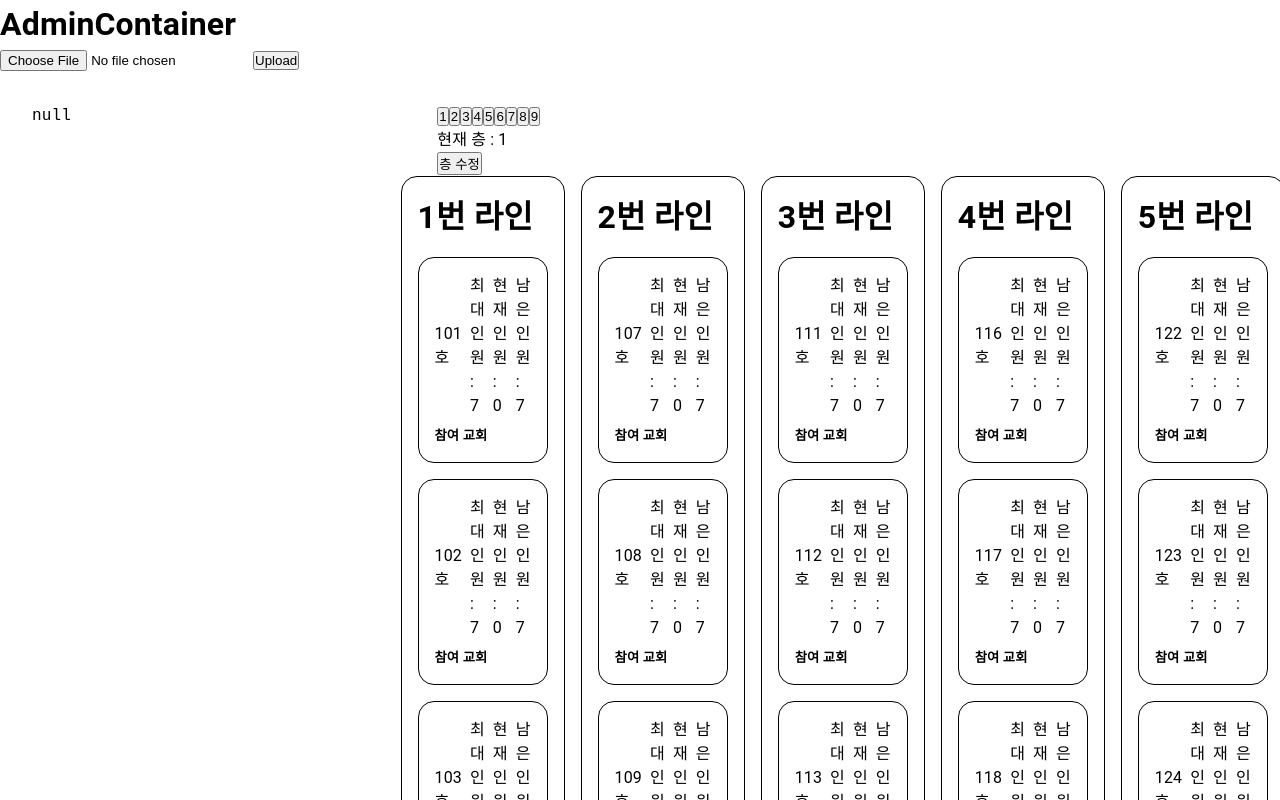
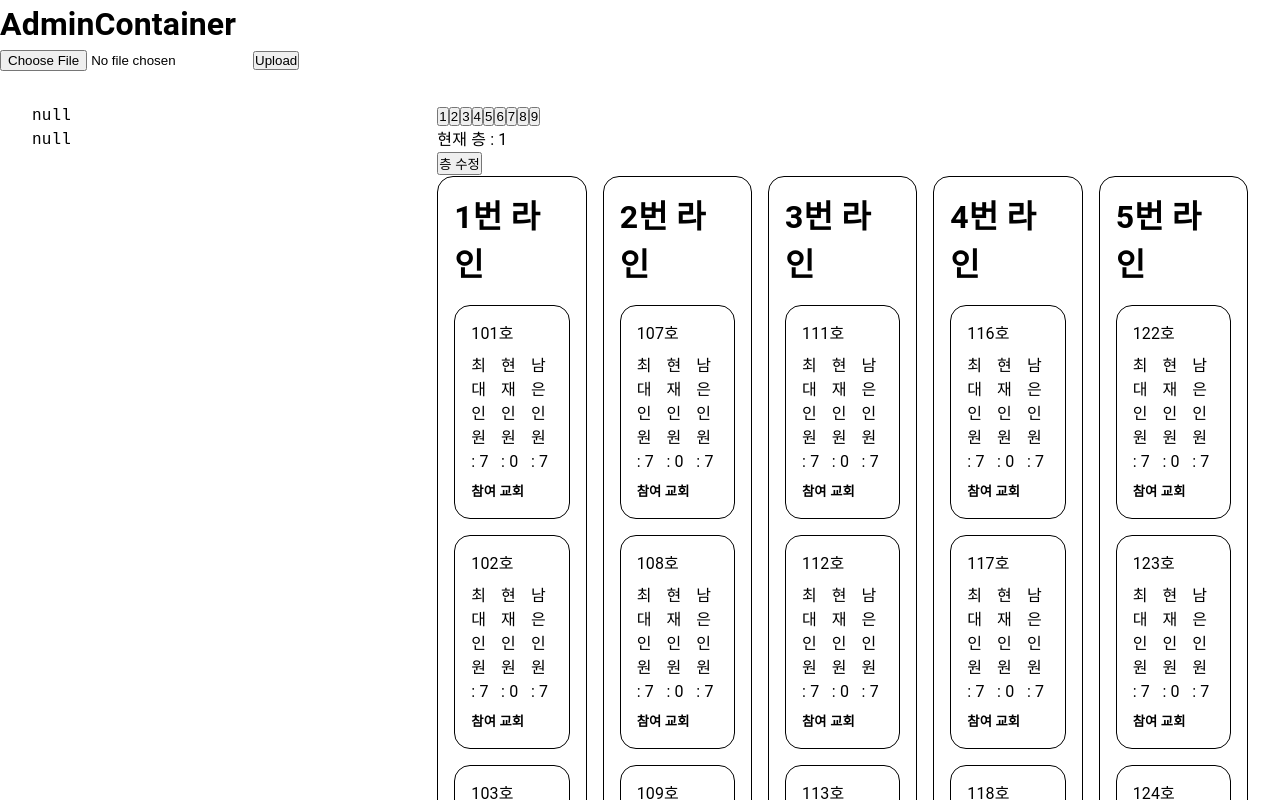
Before and after one commit to LDK1009/V-DAS, a Next.js app in the folder project/: page /admin in a window 1280 px wide. Shown: the top 800 px of the page. Built offline with nearby package versions, Linux system fonts and the light colour scheme; what @mui/material-nextjs would draw is missing.

Commit message:
✨ Feat : 교회 데이터 상태 정의

```diff
--- a/project/src/components/pages/admin/container/InputSection.tsx
+++ b/project/src/components/pages/admin/container/InputSection.tsx
@@ -1,25 +1,8 @@
 import { useExcelStore } from "@/store/excel/excelStore";
-import { ChurchObject, FormattedExcelData } from "@/types/excel";
-import { formatExcelData } from "@/utils/excel/format";
-import { readExcelFile } from "@/utils/excel/read";
-import React, { useEffect } from "react";
+import React from "react";
 
 const InputSection = () => {
-  const { excelFile, setExcelFile, initExcelFile } = useExcelStore();
-
-  useEffect(() => {
-    console.log(excelFile);
-
-    // 파일 형식 변환
-    if (excelFile) {
-      readExcelFile(excelFile).then((data: ChurchObject[]) => {
-        const formattedData: FormattedExcelData = formatExcelData(data);
-
-        console.log("\n\n남자 데이터", formattedData.maleDataArray, "\n\n");
-        console.log("\n\n여자 데이터", formattedData.femaleDataArray, "\n\n");
-      });
-    }
-  }, [excelFile]);
+  const { setExcelFile } = useExcelStore();
 
   return (
     <div>
--- a/project/src/components/pages/admin/container/church-list/ChurchListContainer.tsx
+++ b/project/src/components/pages/admin/container/church-list/ChurchListContainer.tsx
@@ -1,3 +1,4 @@
+import { useCurrentChurchStore } from "@/store/church/churchStore";
 import { useExcelStore } from "@/store/excel/excelStore";
 import { ChurchObject, FormattedExcelData } from "@/types/excel";
 import { formatExcelData } from "@/utils/excel/format";
@@ -6,26 +7,26 @@ import React, { useEffect, useState } from "react";
 
 const ChurchListContainer = () => {
   const { excelFile } = useExcelStore();
-  const [excelData, setExcelData] = useState<FormattedExcelData | null>(null);
+  const { currentChurchMaleArray, currentChurchFemaleArray, setCurrentChurchMaleArray, setCurrentChurchFemaleArray } =
+    useCurrentChurchStore();
 
   useEffect(() => {
-    console.log(excelFile);
-
     // 파일 형식 변환
     if (excelFile) {
       readExcelFile(excelFile).then((data: ChurchObject[]) => {
         const formattedData: FormattedExcelData = formatExcelData(data);
 
-        console.log("\n\n남자 데이터", formattedData.maleDataArray, "\n\n");
-        console.log("\n\n여자 데이터", formattedData.femaleDataArray, "\n\n");
-        setExcelData(formattedData);
+        setCurrentChurchMaleArray(formattedData.maleDataArray);
+        setCurrentChurchFemaleArray(formattedData.femaleDataArray);
       });
     }
+    // eslint-disable-next-line react-hooks/exhaustive-deps
   }, [excelFile]);
 
   return (
     <div>
-      <pre>{JSON.stringify(excelData, null, 2)}</pre>
+      <pre>{JSON.stringify(currentChurchMaleArray, null, 2)}</pre>
+      <pre>{JSON.stringify(currentChurchFemaleArray, null, 2)}</pre>
     </div>
   );
 };
--- a/project/src/components/pages/admin/container/edit-dormitory/FloorView.tsx
+++ b/project/src/components/pages/admin/container/edit-dormitory/FloorView.tsx
@@ -34,8 +34,8 @@ const FloorView = () => {
 
               return (
                 <RoomContainer key={roomIndex}>
+                  <div>{`${currentFloor + 1}${String(roomNumber).padStart(2, "0")}호`}</div>
                   <PeopleContainer>
-                    <div>{`${currentFloor + 1}${String(roomNumber).padStart(2, "0")}호`}</div>
                     <div>최대 인원 : {room.max}</div>
                     <div>현재 인원 : {room.current}</div>
                     <div>남은 인원 : {room.remain}</div>
--- /dev/null
+++ b/project/src/store/church/churchStore.ts
@@ -0,0 +1,20 @@
+import { CurrentChurchMaleArrayType, CurrentChurchFemaleArrayType } from "@/types/currentChurchType";
+import { create } from "zustand";
+
+// Zustand 스토어 정의
+
+type CurrentChurchStoreType = {
+    currentChurchMaleArray: CurrentChurchMaleArrayType | null;
+    currentChurchFemaleArray: CurrentChurchFemaleArrayType | null;
+    setCurrentChurchMaleArray: (currentChurchMaleArray: CurrentChurchMaleArrayType | null) => void;
+    setCurrentChurchFemaleArray: (currentChurchFemaleArray: CurrentChurchFemaleArrayType | null) => void;
+    initCurrentChurch: () => void;
+};
+
+export const useCurrentChurchStore = create<CurrentChurchStoreType>()((set) => ({
+    currentChurchMaleArray: null,
+    currentChurchFemaleArray: null,
+    setCurrentChurchMaleArray: (currentChurchMaleArray) => set({ currentChurchMaleArray }),
+    setCurrentChurchFemaleArray: (currentChurchFemaleArray) => set({ currentChurchFemaleArray }),
+    initCurrentChurch: () => set({ currentChurchMaleArray: null, currentChurchFemaleArray: null }),
+}));
--- /dev/null
+++ b/project/src/types/currentChurchType.ts
@@ -0,0 +1,12 @@
+export type CurrentChurchMaleArrayType = MaleDataType[];
+export type CurrentChurchFemaleArrayType = FemaleDataType[];
+
+type MaleDataType = {
+  churchName: string;
+  male: number;
+};
+
+type FemaleDataType = {
+  churchName: string;
+  female: number;
+};
```
